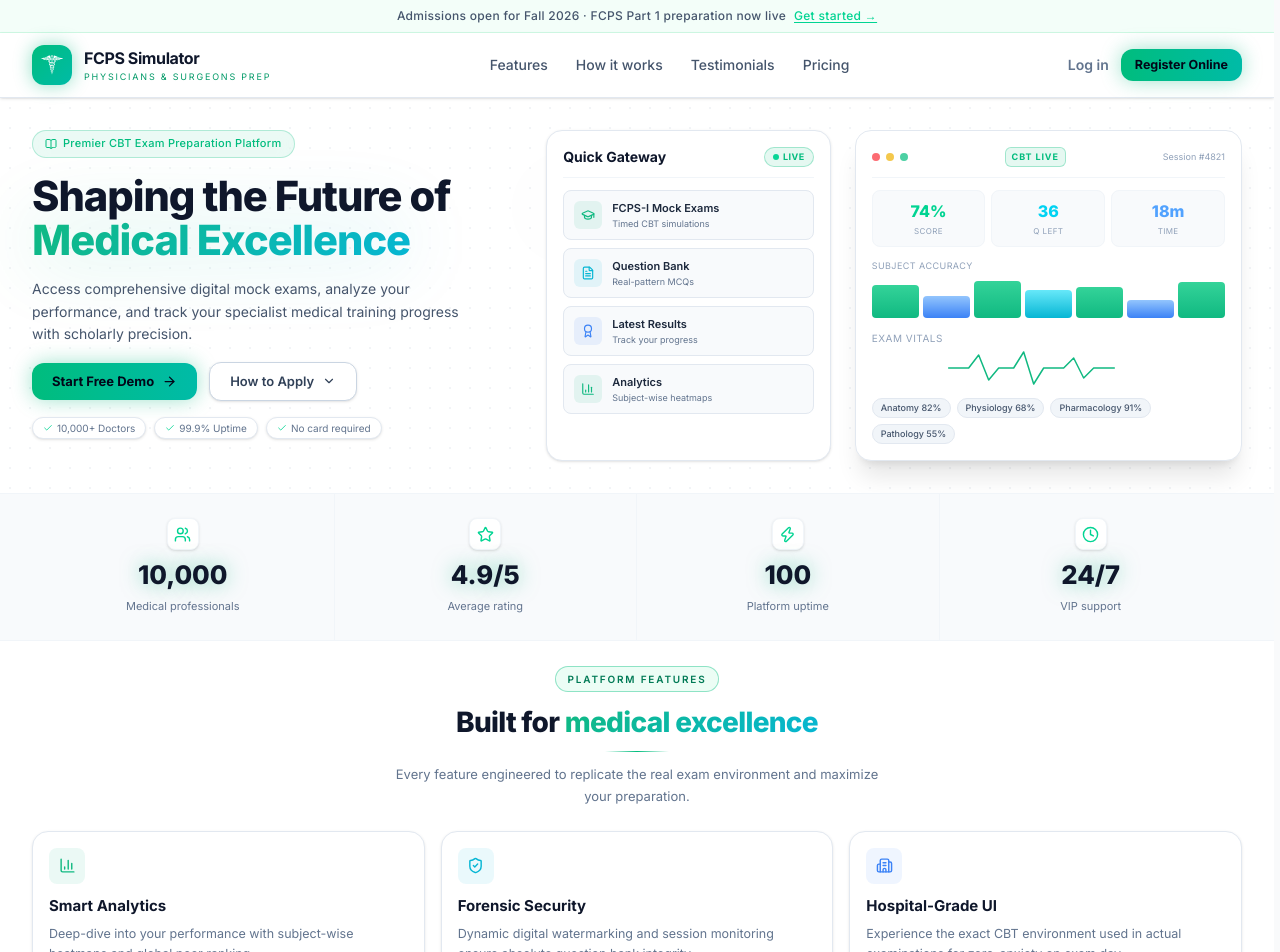
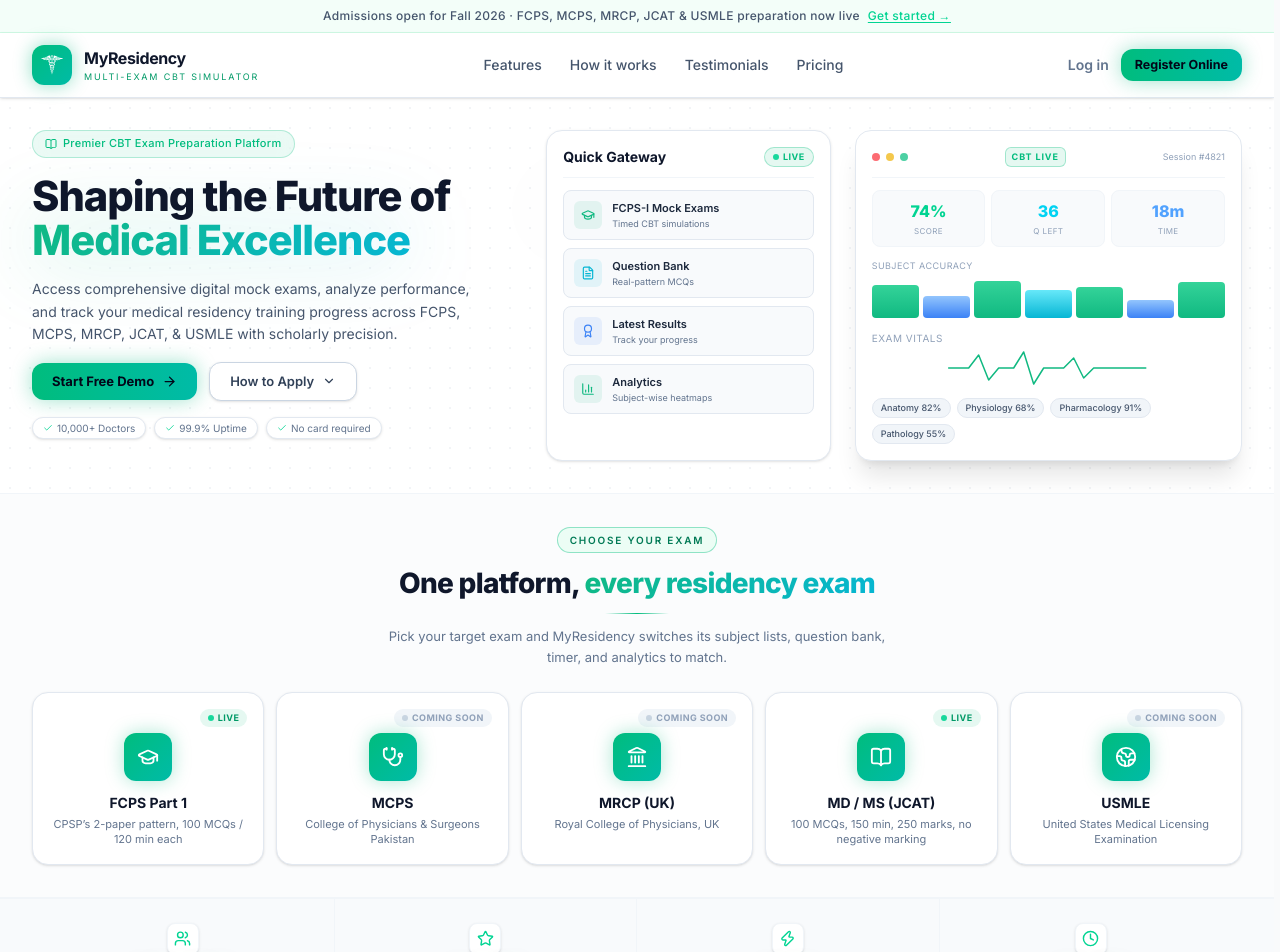
Before and after one commit to aadich1010/CPSP, a Next.js app in the folder fcps-simulator/: page / in a window 1280 px wide. Shown: the top 952 px of the page. Built offline with nearby package versions, Linux system fonts and the light colour scheme.

Commit message:
feat: rebrand landing page to MyResidency multi-exam portal, add Exam Selection Gateway, update pricing copy for all-exam access

```diff
--- a/fcps-simulator/src/app/layout.tsx
+++ b/fcps-simulator/src/app/layout.tsx
@@ -25,31 +25,31 @@ const playfair = Playfair_Display({
 })
 
 export const metadata: Metadata = {
-  title: 'FCPS Part 1 CBT Simulator | Secure Medical Exam Platform',
+  title: 'MyResidency | Ultimate Multi-Exam CBT Simulator',
   description:
-    'A premium subscription-based Computer Based Test simulator for FCPS Part 1 examination preparation. Practice with real-pattern MCQs across all major subjects.',
-  keywords: 'FCPS, Part 1, MCQ, CBT, Simulator, Medical, Exam, Pakistan',
+    'A premium subscription-based Computer Based Test simulator covering FCPS Part 1, MCPS, MRCP, MD/MS JCAT, and USMLE. Practice with real-pattern MCQs across all major subjects.',
+  keywords: 'FCPS, MCPS, MRCP, JCAT, USMLE, MCQ, CBT, Simulator, Medical, Exam, Pakistan, Residency',
   robots: 'index, follow',
   openGraph: {
-    title: 'FCPS Part 1 CBT Simulator',
+    title: 'MyResidency | Ultimate Multi-Exam CBT Simulator',
     description:
-      'Practice FCPS Part 1 with real-pattern MCQs across all major subjects — secure, subscription-based CBT simulator.',
+      'Access comprehensive digital mock exams, analyze performance, and track your medical residency training progress across FCPS, MCPS, MRCP, JCAT, & USMLE with scholarly precision.',
     type: 'website',
     locale: 'en_US',
   },
   twitter: {
     card: 'summary_large_image',
-    title: 'FCPS Part 1 CBT Simulator',
-    description: 'Practice FCPS Part 1 with real-pattern MCQs across all major subjects.',
+    title: 'MyResidency | Ultimate Multi-Exam CBT Simulator',
+    description: 'Practice FCPS, MCPS, MRCP, JCAT, & USMLE with real-pattern MCQs across all major subjects.',
   },
   // ─── PWA ──────────────────────────────────────────────────────
   // These three blocks are what let Android/iOS install the site as a
   // standalone app (own icon, no browser chrome) instead of a bookmark.
   manifest: '/manifest.json',
-  applicationName: 'FCPS Simulator',
+  applicationName: 'MyResidency',
   appleWebApp: {
     capable: true,
-    title: 'FCPS Simulator',
+    title: 'MyResidency',
     statusBarStyle: 'default',
   },
   icons: {
--- a/fcps-simulator/src/app/page.tsx
+++ b/fcps-simulator/src/app/page.tsx
@@ -8,6 +8,7 @@ import {
   ArrowRight, Check, MessageCircle, GraduationCap, FileText, Award,
   BookOpen, ChevronDown, Zap, Activity, Lock, Star,
   TrendingUp, Clock, Users, Cpu, Shield, Wifi,
+  Stethoscope, Landmark, Globe2,
 } from 'lucide-react'
 import { FEATURES } from '../lib/featuresData'
 import { AZADI_PLANS, isAzadiOfferActive } from '../lib/azadiOffer'
@@ -22,6 +23,27 @@ const NAV_LINKS = [
   { href: '#hiw',          label: 'How it works' },
   { href: '#testimonials', label: 'Testimonials' },
   { href: '#pricing',      label: 'Pricing'      },
+]
+
+// Exam Selection Gateway (below the Hero) -- one card per exam_types row
+// (see supabase/migrations/20260822000000_multi_exam_platform_foundation.sql
+// for the slugs this must stay in sync with). Each card links to
+// /register?exam=<slug>, which register/page.tsx reads to preselect that
+// exam in the "Select Your Target Exam" dropdown -- so clicking a card here
+// really does carry the choice through to signup, not just decoration.
+// `live` mirrors exam/setup/page.tsx's own honesty rule: only FCPS Part 1
+// and MS/MD (JCAT) have a fully wired-up exam-taking engine today (see that
+// file's "Only MS/MD's single-block format is actually wired up end to end
+// right now" comment) -- the other three show "Coming Soon" here rather
+// than promising a working mock exam this platform can't deliver yet. Flip
+// a slug's `live` to true the same day its exam-taking engine ships, and
+// this section (and only this section) needs updating.
+const EXAM_GATEWAY: { slug: string; label: string; short: string; desc: string; icon: typeof GraduationCap; live: boolean }[] = [
+  { slug: 'fcps-part1',  label: 'FCPS Part 1',    short: 'FCPS-1', desc: 'CPSP’s 2-paper pattern, 100 MCQs / 120 min each',      icon: GraduationCap, live: true  },
+  { slug: 'mcps',        label: 'MCPS',            short: 'MCPS',   desc: 'College of Physicians & Surgeons Pakistan',                 icon: Stethoscope,   live: false },
+  { slug: 'mrcp-part1',  label: 'MRCP (UK)',       short: 'MRCP',   desc: 'Royal College of Physicians, UK',                           icon: Landmark,      live: false },
+  { slug: 'ms-md',       label: 'MD / MS (JCAT)',  short: 'JCAT',   desc: '100 MCQs, 150 min, 250 marks, no negative marking',         icon: BookOpen,      live: true  },
+  { slug: 'usmle-step1', label: 'USMLE',           short: 'USMLE',  desc: 'United States Medical Licensing Examination',               icon: Globe2,        live: false },
 ]
 
 const GATEWAY = [
@@ -112,7 +134,7 @@ const PLANS: Plan[] = [
     price: 'Rs. 1,999',
     amount: 1999,
     period: '1 month',
-    features: ['Full platform access for 30 days', "See exactly where you're losing marks", 'Real exam-timed mock tests'],
+    features: ['All exams — FCPS, MCPS, MRCP, JCAT & USMLE', 'Full question bank access for 30 days', "See exactly where you're losing marks", 'Real exam-timed mock tests'],
     cta: 'Try 1 Month',
     ctaHref: buildHref('Standard', 1999, '1 month'),
     featured: false,
@@ -124,6 +146,7 @@ const PLANS: Plan[] = [
     amount: 4999,
     period: '3 months',
     features: [
+      'All-in-One Multi-Pass — every exam, one subscription',
       '3 months to close every weak area',
       'Pinpoint your weakest subjects instantly',
       'Tamper-proof, fully monitored exams',
@@ -431,7 +454,7 @@ export default function Home() {
       {/* ── ANNOUNCEMENT BAR ── */}
       <div className="w-full flex justify-center border-b border-emerald-100 bg-emerald-50/60">
         <div className="w-full max-w-7xl px-4 py-2 text-center text-xs font-medium tracking-wide text-slate-600 sm:px-6 lg:px-8">
-          Admissions open for Fall 2026 · FCPS Part 1 preparation now live
+          Admissions open for Fall 2026 · FCPS, MCPS, MRCP, JCAT &amp; USMLE preparation now live
           <Link href="/register" className="ml-2 text-emerald-400 underline underline-offset-2 hover:text-emerald-300">
             Get started →
           </Link>
@@ -447,8 +470,8 @@ export default function Home() {
                 <BrandMark size={22} />
               </div>
               <div>
-                <span className="block text-base font-bold tracking-tight text-slate-900">FCPS Simulator</span>
-                <span className="block text-[9px] uppercase tracking-[0.2em] text-emerald-600">Physicians &amp; Surgeons Prep</span>
+                <span className="block text-base font-bold tracking-tight text-slate-900">MyResidency</span>
+                <span className="block text-[9px] uppercase tracking-[0.2em] text-emerald-600">Multi-Exam CBT Simulator</span>
               </div>
             </Link>
 
@@ -516,7 +539,7 @@ export default function Home() {
                 initial={{ opacity: 0, y: 18 }} animate={{ opacity: 1, y: 0 }}
                 transition={{ duration: 0.6, delay: 0.2 }}
                 className="mx-auto max-w-md text-sm leading-relaxed text-slate-600 lg:mx-0">
-                Access comprehensive digital mock exams, analyze your performance, and track your specialist medical training progress with scholarly precision.
+                Access comprehensive digital mock exams, analyze performance, and track your medical residency training progress across FCPS, MCPS, MRCP, JCAT, &amp; USMLE with scholarly precision.
               </motion.p>
 
               <motion.div
@@ -589,6 +612,46 @@ export default function Home() {
           </div>
         </div>
       </header>
+
+      {/* ── EXAM SELECTION GATEWAY ── */}
+      <section className="w-full flex justify-center border-y border-slate-100 bg-slate-50/60 py-8">
+        <div className="w-full max-w-7xl px-4 sm:px-6 lg:px-8">
+          <SectionHead
+            eyebrow="Choose Your Exam"
+            title={<>One platform, <span className="glow-text">every residency exam</span></>}
+            sub="Pick your target exam and MyResidency switches its subject lists, question bank, timer, and analytics to match."
+          />
+          <div className="mt-6 grid w-full grid-cols-2 gap-3 sm:grid-cols-3 lg:grid-cols-5">
+            {EXAM_GATEWAY.map((exam, i) => {
+              const Icon = exam.icon
+              return (
+                <Reveal key={exam.slug} delay={i % 5}>
+                  <Link
+                    href={`/register?exam=${exam.slug}`}
+                    className="group flex h-full flex-col items-center rounded-2xl border border-slate-200 bg-white p-4 text-center shadow-sm transition-all duration-300 hover:-translate-y-1.5 hover:border-emerald-300 hover:shadow-[0_10px_30px_rgba(16,185,129,0.15)]"
+                  >
+                    <span
+                      className={`mb-1.5 inline-flex items-center gap-1 self-end rounded-full px-2 py-0.5 text-[9px] font-bold uppercase tracking-wider ${
+                        exam.live
+                          ? 'bg-emerald-500/10 text-emerald-600'
+                          : 'bg-slate-100 text-slate-400'
+                      }`}
+                    >
+                      <span className={`h-1.5 w-1.5 rounded-full ${exam.live ? 'animate-pulse bg-emerald-400' : 'bg-slate-300'}`} />
+                      {exam.live ? 'Live' : 'Coming Soon'}
+                    </span>
+                    <div className="mb-3 flex h-12 w-12 items-center justify-center rounded-xl bg-gradient-to-br from-emerald-500 to-teal-500 text-white shadow-[0_0_18px_rgba(16,185,129,0.35)] transition-transform duration-300 group-hover:scale-110">
+                      <Icon size={22} />
+                    </div>
+                    <h3 className="text-sm font-bold text-slate-900">{exam.label}</h3>
+                    <p className="mt-1 text-[11px] leading-snug text-slate-500">{exam.desc}</p>
+                  </Link>
+                </Reveal>
+              )
+            })}
+          </div>
+        </div>
+      </section>
 
       {/* ── STATS ── */}
       <section className="w-full flex justify-center border-y border-slate-100 bg-slate-50">
@@ -694,7 +757,7 @@ export default function Home() {
           <SectionHead
             eyebrow="Pricing"
             title="Choose your plan"
-            sub="Transparent pricing. No hidden fees. Bank Transfer or JazzCash — pick a plan below and we'll show you exactly what to pay."
+            sub="Every plan unlocks all exams — FCPS, MCPS, MRCP, JCAT & USMLE — and their full premium question banks. Bank Transfer or JazzCash — pick a plan below and we'll show you exactly what to pay."
           />
 
           <div className="mt-6 grid w-full grid-cols-1 gap-4 pt-2 sm:grid-cols-2 lg:grid-cols-4">
@@ -861,7 +924,7 @@ export default function Home() {
           </Reveal>
           <Reveal delay={1}>
             <p className="mx-auto mt-3 max-w-sm text-[13px] text-slate-600">
-              Join thousands of medical professionals already preparing smarter with the FCPS Part 1 Simulator.
+              Join thousands of medical professionals already preparing smarter across FCPS, MCPS, MRCP, JCAT, &amp; USMLE with MyResidency.
             </p>
           </Reveal>
           <Reveal delay={2} className="mt-5 flex flex-col items-center justify-center gap-3 sm:flex-row">
@@ -884,10 +947,10 @@ export default function Home() {
                 <div className="flex h-8 w-8 shrink-0 items-center justify-center rounded-lg bg-gradient-to-br from-emerald-500 to-teal-500 shadow-[0_0_15px_rgba(16,185,129,0.4)]">
                   <BrandMark size={18} />
                 </div>
-                <span className="text-[15px] font-bold text-slate-900">FCPS Simulator</span>
+                <span className="text-[15px] font-bold text-slate-900">MyResidency</span>
               </div>
               <p className="mt-2.5 text-[12.5px] leading-relaxed text-slate-600">
-                The scholarly CBT platform for medical professionals preparing for FCPS Part 1.
+                The scholarly multi-exam CBT platform for medical professionals preparing for FCPS, MCPS, MRCP, JCAT, &amp; USMLE.
               </p>
             </div>
 
@@ -914,7 +977,7 @@ export default function Home() {
           </div>
 
           <div className="mt-6 border-t border-slate-200 pt-4 text-center text-[11px] text-slate-400">
-            © {new Date().getFullYear()} FCPS Part 1 Simulator. All rights reserved.
+            © {new Date().getFullYear()} MyResidency. All rights reserved.
           </div>
         </div>
       </footer>
--- a/fcps-simulator/src/app/register/page.tsx
+++ b/fcps-simulator/src/app/register/page.tsx
@@ -1,6 +1,7 @@
 'use client'
 
-import { useState } from 'react'
+import { Suspense, useState } from 'react'
+import { useSearchParams } from 'next/navigation'
 import Link from 'next/link'
 import { register } from '@/app/auth/actions'
 import { ArrowRight, Loader2, UserPlus, Mail, Lock, User, ShieldCheck, CheckCircle2, Phone, BadgeCheck, GraduationCap, ClipboardList, Stethoscope, Landmark, Globe2 } from 'lucide-react'
@@ -33,11 +34,34 @@ function fieldGroupFor(slug: string): 'specialty' | 'university' | 'internationa
   return null
 }
 
+// useSearchParams() (used inside RegisterForm to read the landing page
+// gateway's ?exam= preselect) requires a Suspense boundary around it in the
+// App Router, or Next.js bails the whole route out to client-only rendering
+// with a build-time warning. This default export is just that boundary --
+// RegisterForm has the actual page content, unchanged otherwise.
 export default function RegisterPage() {
+  return (
+    <Suspense fallback={null}>
+      <RegisterForm />
+    </Suspense>
+  )
+}
+
+function RegisterForm() {
   const [loading, setLoading] = useState(false)
   const [error,   setError]   = useState('')
   const [success, setSuccess] = useState('')
-  const [targetExam, setTargetExam] = useState('')
+  // Landing page's Exam Selection Gateway links here as /register?exam=<slug>
+  // so clicking, say, the MD/MS JCAT card lands on this form with that exam
+  // already picked instead of making the student re-select it. Falls back
+  // to '' (the existing "Choose an exam…" placeholder) for a plain /register
+  // visit or an unrecognised slug -- lazy useState initialiser so this only
+  // runs once on mount, not on every render.
+  const searchParams = useSearchParams()
+  const [targetExam, setTargetExam] = useState(() => {
+    const requested = searchParams.get('exam')
+    return EXAM_OPTIONS.some((o) => o.slug === requested) ? requested! : ''
+  })
   const fieldGroup = fieldGroupFor(targetExam)
 
   async function handleSubmit(e: React.FormEvent<HTMLFormElement>) {
@@ -341,7 +365,7 @@ export default function RegisterPage() {
 
         {/* bottom trust note */}
         <p className="mt-3 text-center text-[10px] text-slate-400">
-          Protected by end-to-end encryption · FCPS Part 1 Simulator © {new Date().getFullYear()}
+          Protected by end-to-end encryption · MyResidency © {new Date().getFullYear()}
         </p>
       </div>
     </div>
--- a/fcps-simulator/src/lib/azadiOffer.ts
+++ b/fcps-simulator/src/lib/azadiOffer.ts
@@ -48,6 +48,7 @@ export const AZADI_PLANS: AzadiPlan[] = [
     amount: 9999,
     period: '6 months',
     features: [
+      'All exams — FCPS, MCPS, MRCP, JCAT & USMLE',
       '6 months — go through the syllabus twice',
       'Deep subject + difficulty breakdowns',
       'Instant sync across every device',
@@ -67,6 +68,7 @@ export const AZADI_PLANS: AzadiPlan[] = [
     amount: 14999,
     period: '1 year',
     features: [
+      'All-in-One Multi-Pass — every exam, one plan',
       'A full year — zero renewal stress',
       'Complete prep kit: notes + checklists',
       'Direct line to our support team',
```
Also changed, not shown: fcps-simulator/public/manifest.json.
